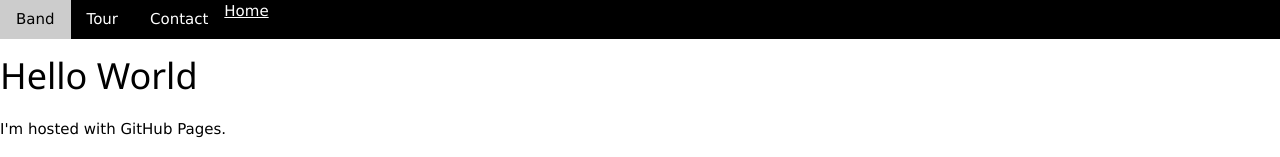
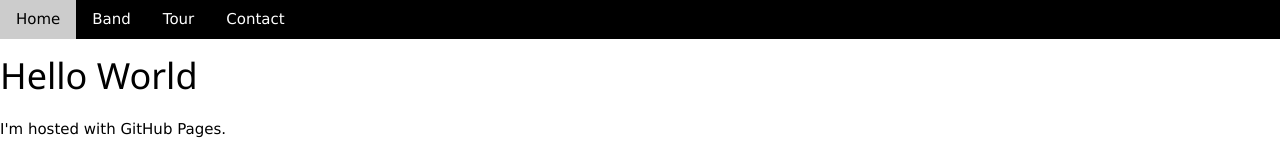
Before and after one commit to mokin009x/mokin009x.github.io, a plain HTML site: page index.html in a window 1280 px wide. Shown: the top 157 px of the page. Drawn offline with nearby package versions, Linux system fonts and the light colour scheme.

Commit message:
navigation bar

```diff
--- a/index.html
+++ b/index.html
@@ -11,7 +11,7 @@
 <!-- Navigation -->
 <nav class="w3-bar w3-black">
 
-	<a href="#home" class="https://www.google.nl/search?q=google&oq=goog&aqs=chrome.0.0j69i60l3j0l2.815j0j4&sourceid=chrome&ie=UTF-8">Home</a>
+	<a href="#home" class="w3-button w3-bar-item">Home</a>
 	<a href="#band" class="w3-button w3-bar-item">Band</a>
 	<a href="#tour" class="w3-button w3-bar-item">Tour</a>
 	<a href="#contact" class="w3-button w3-bar-item">Contact</a>
```
